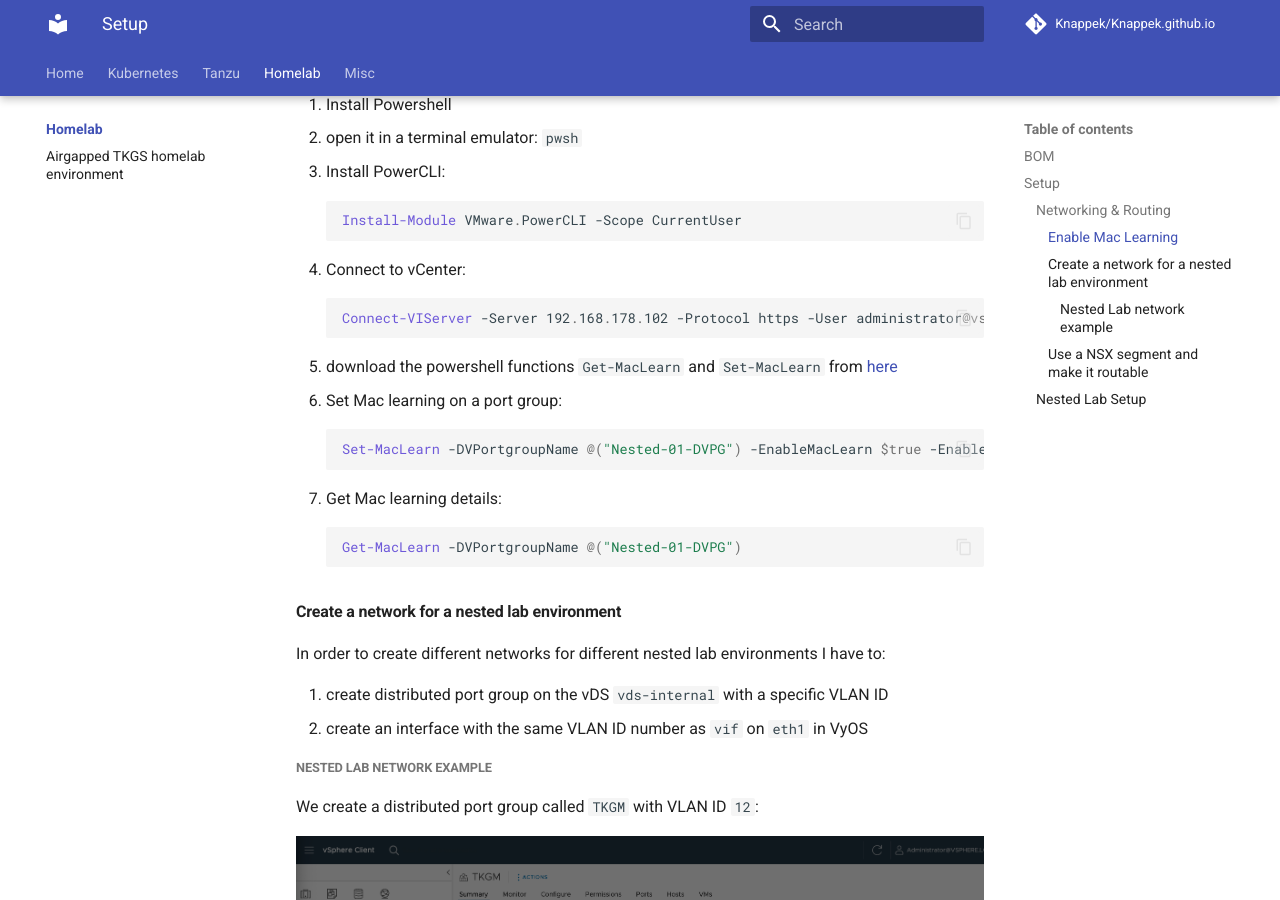
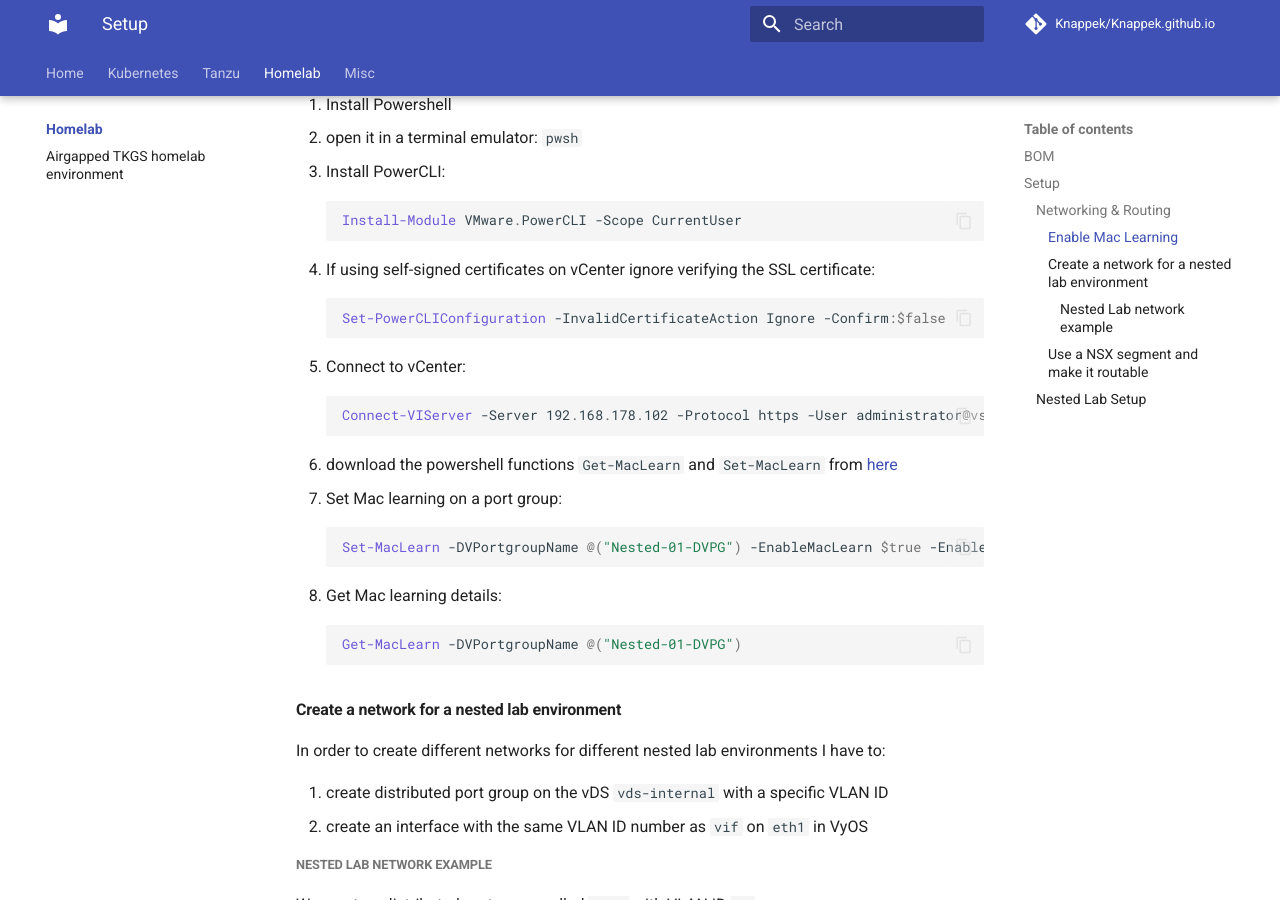
Before and after one commit to Knappek/Knappek.github.io, an MkDocs documentation site: the page built from docs/homelab/index.md, in a window 1280 px wide and 900 px high, scrolled down 3591 px. Built offline with MkDocs 1.6.1 and Material for MkDocs 9.7.7, drawn with Linux system fonts in a browser that asks for light colours; emoji names are drawn with the system emoji font; comment, search, counter and statistics services are not loaded.

Commit message:
document how to ignore ssl check

````diff
--- a/docs/homelab/index.md
+++ b/docs/homelab/index.md
@@ -84,6 +84,12 @@
 
     ```powershell
     Install-Module VMware.PowerCLI -Scope CurrentUser
+    ```
+
+1. If using self-signed certificates on vCenter ignore verifying the SSL certificate:
+
+    ```powershell
+    Set-PowerCLIConfiguration -InvalidCertificateAction Ignore -Confirm:$false
     ```
 
 1. Connect to vCenter:
````
